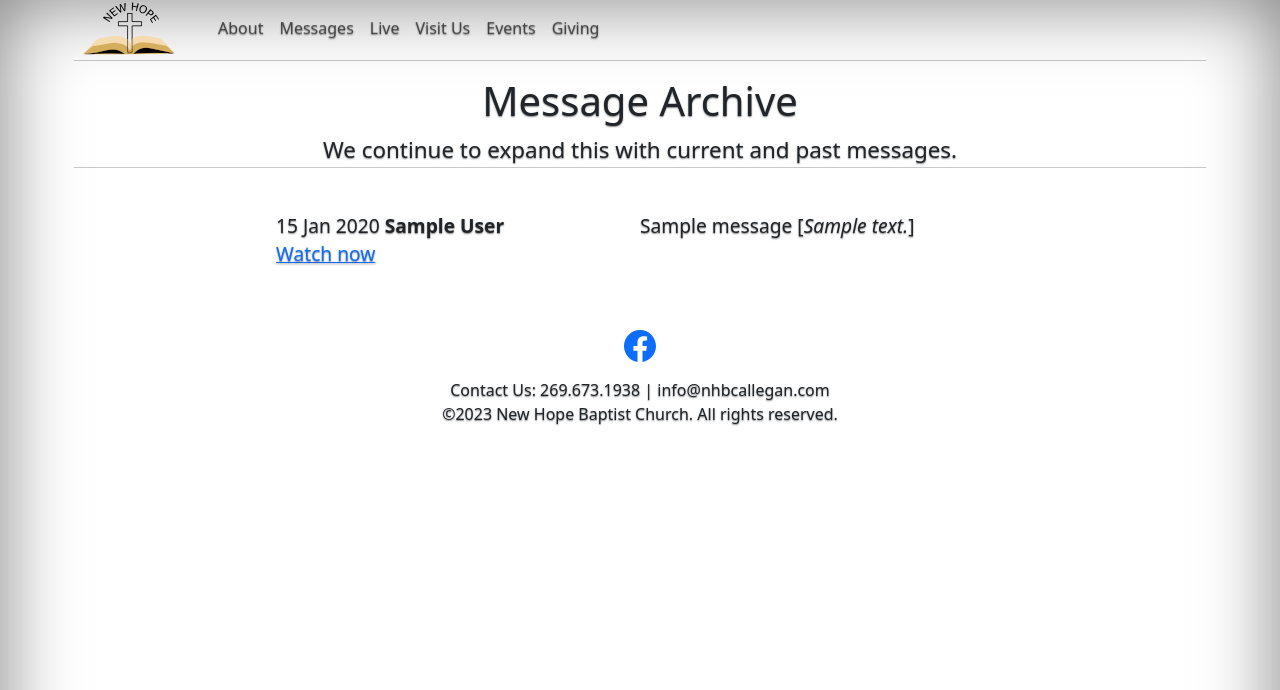
After one commit to youngmcdev/newhope, a Flask app: page /message-archive in a window 1280 px wide. The commit adds this page. Shown: the top 690 px of the page. Run offline with Flask 2, Linux system fonts and the light colour scheme; tables that the repository leaves empty hold one stand-in row (values such as "Sample post"); some libraries are stand-ins or nearby versions.

Commit message:
[develop]: Add message archive page

```diff
--- a/app/routes.py
+++ b/app/routes.py
@@ -69,6 +69,7 @@ class Message:
         self.youtube_id = ''
         self.timestamp = datetime.now(timezone.utc)
         self.is_published = False
+        self.speaker_id = 0
         self.speaker = ''
         self.speaker_is_guest = False
         self.speaker_icon_file_name = ''
@@ -379,6 +380,11 @@ def list_messages():
     pageModel.messages = GetMessages()
     return render_template('list_messages.html', model = pageModel)
 
+@app.route('/message-archive', methods=['GET'])
+def message_archive():
+    pageModel.messages = GetMessages()
+    return render_template('message_archive.html', model = pageModel)
+
 def calculate_order_amount(items):
     # Replace this constant with a calculation of the order's amount
     # Calculate the order total on the server to prevent
@@ -391,6 +397,7 @@ def MapMessage(sequence: int, message: VideoMessage, image: Image) -> Message:
     result.timestamp = message.timestamp
     result.description = message.description
     result.youtube_id = message.youtube_id
+    result.speaker_id = message.speaker_id
     result.speaker = f'{message.speaker.first_name} {message.speaker.last_name}'
     result.speaker_is_guest = message.speaker.is_guest
     result.speaker_icon_file_name = message.speaker.icon_file_name
--- a/app/templates/base.html
+++ b/app/templates/base.html
@@ -110,7 +110,7 @@
             border: 0;
         }
 
-        .nh-face-icon, .nh-dl-logo, .nh-ms-logo, .nh-jh-logo{
+        .nh-face-icon, .nh-dl-logo, .nh-ms-logo, .nh-jh-logo, .nh-sy-logo, .nh-tb-logo, .nh-lb-logo{
             min-height: 100px;
             background-repeat: no-repeat;
             background-position: left;
@@ -131,6 +131,18 @@
 
         .nh-jh-logo{
             background-image: url('{{ url_for("static", filename="jh-logo.png") }}');
+        }
+
+        .nh-sy-logo{
+            background-image: url('{{ url_for("static", filename="sy-logo.png") }}');
+        }
+
+        .nh-tb-logo{
+            background-image: url('{{ url_for("static", filename="tb-logo.png") }}');
+        }
+
+        .nh-lb-logo{
+            background-image: url('{{ url_for("static", filename="lb-logo.png") }}');
         }
 
         @media (min-width: 576px) {}
@@ -224,7 +236,7 @@
                         </svg>
                     </a>
                 </p>
-                <p style="text-align:center;white-space:pre-wrap;">Contact Us: 269.673.1938 | info@nhbcallegan.com<br>©2022 New Hope Baptist Church. All rights reserved.
+                <p style="text-align:center;white-space:pre-wrap;">Contact Us: 269.673.1938 | info@nhbcallegan.com<br>©2023 New Hope Baptist Church. All rights reserved.
                 </p>
             </div>
     </footer>
--- /dev/null
+++ b/app/templates/message_archive.html
@@ -0,0 +1,53 @@
+{% extends "base.html" %}
+{% block content %}
+<div class="row p-1">
+    <hr>
+    <div class="col-12" style="text-align: center;">
+        <h1>Message Archive</h1>
+        <span style="font-size: 1.4em">We continue to expand this with current and past messages.</span>
+    </div>
+    <hr>
+</div>
+<div id="viewer" class="row p-1" style="background: black; margin: 1px -10px 0px -10px;">
+    <div class="col-xl-1 col-xxl-2"></div>
+    <div class="col-xl-10 col-xxl-8">
+        <div class="nh-video-container rounded">
+            <iframe class="nh-video-element" src="" frameborder="0" allow="accelerometer; autoplay; clipboard-write; encrypted-media; gyroscope; picture-in-picture" allowfullscreen></iframe>
+        </div>
+    </div>
+    <div class="col-xl-1 col-xxl-2"></div>
+</div>
+{% for message in model.messages %}
+<div class="row p-4 rounded" style="font-size:1.2em;">
+    <div class="p-0 col-xl-2 col-md-2 col-sm-3 col-4">
+        <div class="{{ message.speaker_icon_file_name }}" style="min-height:70px;"></div>
+    </div>
+    <div class="p-0 col-xl-4 col-md-5 col-sm-9 col-8">
+        {{ message.timestamp.strftime('%d %b %Y') }} <b>{{ message.speaker }}</b><br> <a class="nh-watch-btn" data-url="https://www.youtube.com/embed/{{ message.youtube_id }}" href="#">Watch now</a>
+    </div>
+    <div class="p-0 col-xl-6 col-md-5 col-sm-12">
+        {{message.title}} [<em style="font-weight:300;">{{ message.description }}</em>]
+    </div>
+</div>
+{% endfor %}
+{% endblock %}
+{% block scripts %}
+<script>
+    $(document).ready(function () {
+        var $buttons = $('.nh-watch-btn');
+        var $viewerElement = $('#viewer');
+        var $iframe = $('.nh-video-element');
+        $viewerElement.hide();
+
+        $buttons.on('click', function(obj){
+            var $target = $(obj.target);
+            var $titleElement = $target.parent().siblings('h5');
+            var title = $titleElement.text();
+            var url = $target.data('url');
+            $iframe.attr('src', url);
+            $iframe.attr('title', title);
+            $viewerElement.show();
+        });
+    });
+</script>
+{% endblock %}
```
Also changed, not shown: app/templates/messages.html (+8 -2 lines), app.db.
